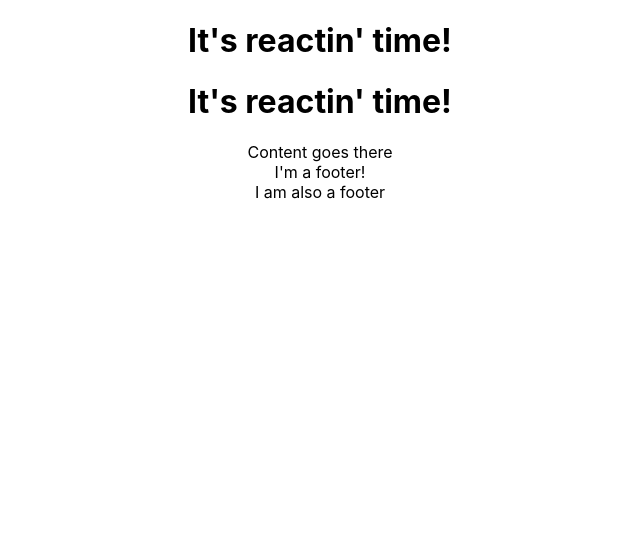
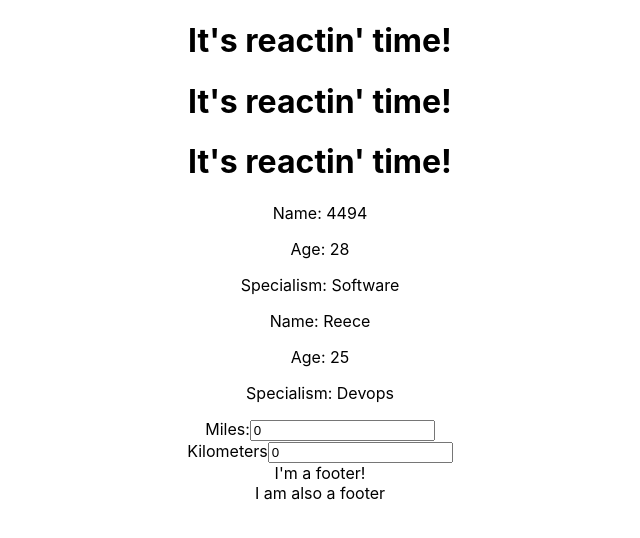
Before and after one commit to JHarry444/July-Enable-2-React, a React (Create React App) app: page / in a window 1280 px wide. Shown: the top 538 px of the page, without its empty margins (320-960 px from the left). Built offline with nearby package versions, Linux system fonts and the light colour scheme.

Commit message:
added props and state

```diff
--- a/package.json
+++ b/package.json
@@ -6,6 +6,7 @@
     "@testing-library/jest-dom": "^5.16.5",
     "@testing-library/react": "^13.3.0",
     "@testing-library/user-event": "^13.5.0",
+    "prop-types": "^15.8.1",
     "react": "^18.2.0",
     "react-dom": "^18.2.0",
     "react-scripts": "5.0.1",
--- a/src/App.js
+++ b/src/App.js
@@ -1,19 +1,27 @@
 import logo from './logo.svg';
 import './App.css';
 import Footer from './Footer';
+import Trainer from './Trainer';
+import Converter from './Converter';
 
 function App() {
 
   const header = <h1>It's reactin' time!</h1>;
 
-  const headFunc = () => <h1>It's reactin' time!</h1>;
+  const HeadFunc = () => <h1>It's reactin' time!</h1>;
   return (
     <div className="App">
       {header}
-      {headFunc()}
+      {HeadFunc()}
+      <HeadFunc/>
       <main>
-        Content goes there
+        <Trainer name={4494} age={28} specialism="Software"/>
+        <Trainer name="Reece" age={25} specialism="Devops"/>
+        <section>
+          <Converter/>
+        </section>
       </main>
+
       <Footer/>
     </div>
   );
--- /dev/null
+++ b/src/Converter.jsx
@@ -0,0 +1,30 @@
+import { useState } from "react";
+
+const Converter = () => {
+
+    const [miles, setMiles] = useState(0);
+
+    const [kms, setKms] = useState(0);
+
+    const convertToKms = (e) => {
+        const newValue = parseInt(e.target.value);
+        setMiles(newValue);
+        setKms(newValue * 1.6);
+    }
+
+    return (
+        <>
+            <label htmlFor="mileInput">Miles:</label>
+            <input type="number" id="mileInput" value={miles} onChange={convertToKms}/>
+            <br />
+            <label htmlFor="kmInput">Kilometers</label>
+            <input type="number" id="kmInput" value={kms} onChange={e => {
+                        const newValue = parseInt(e.target.value);
+                        setKms(newValue);
+                        setMiles(newValue / 1.6);
+            }} />
+        </>
+    )
+}
+
+export default Converter;
--- /dev/null
+++ b/src/Trainer.jsx
@@ -0,0 +1,26 @@
+import PropTypes from "prop-types";
+
+const Trainer = (props) => {
+    console.log("PROPS: ", props);
+    const { name, age, specialism} = props;
+
+    return (
+        <div>
+            <p>Name:        {name}</p>
+            <p>Age:         {age}</p>
+            <p>Specialism:  {specialism}</p>
+        </div>
+    )
+}
+
+export default Trainer;
+
+Trainer.defaultProps = {
+    age: 20
+}
+
+Trainer.propTypes = {
+    name: PropTypes.string.isRequired,
+    age: PropTypes.number,
+    specialism: PropTypes.string.isRequired,
+}
```
